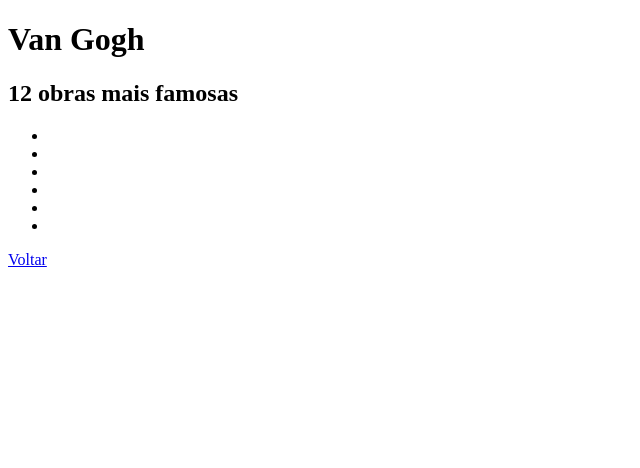
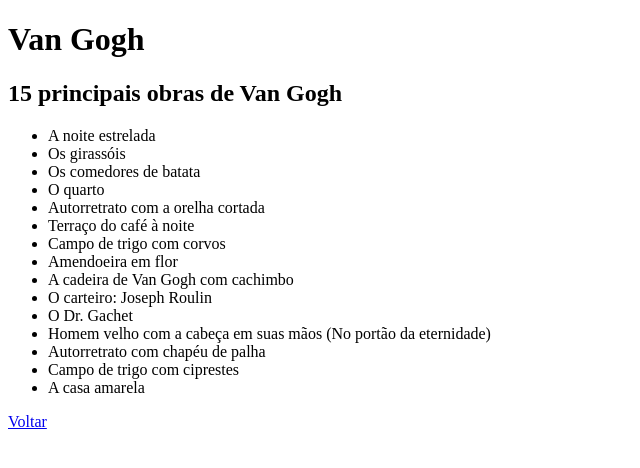
Before and after one commit to LauraRodrigues27/site-artistas, a plain HTML site: page van-gogh.html in a window 1280 px wide. Shown: the whole page, without its empty margins (0-640 px from the left). Drawn offline with Linux system fonts and the light colour scheme.

Commit message:
término

```diff
--- a/van-gogh.html
+++ b/van-gogh.html
@@ -7,15 +7,24 @@
 </head>
 <body>
     <h1>Van Gogh</h1>
-    <h2>12 obras mais famosas</h2>
+    <h2>15 principais obras de Van Gogh</h2>
     <p>
         <ul>
-            <li></li>
-            <li></li>
-            <li></li>
-            <li></li>
-            <li></li>
-            <li></li>
+            <li>A noite estrelada</li>
+            <li>Os girassóis</li>
+            <li>Os comedores de batata</li>
+            <li>O quarto</li>
+            <li>Autorretrato com a orelha cortada</li>
+            <li>Terraço do café à noite</li>
+            <li>Campo de trigo com corvos</li>
+            <li>Amendoeira em flor</li>
+            <li>A cadeira de Van Gogh com cachimbo</li>
+            <li>O carteiro: Joseph Roulin</li>
+            <li>O Dr. Gachet</li>
+            <li>Homem velho com a cabeça em suas mãos (No portão da eternidade)</li>
+            <li>Autorretrato com chapéu de palha</li>
+            <li>Campo de trigo com ciprestes</li>
+            <li>A casa amarela</li>
         </ul>
     </p>
     <a href="index.html"> Voltar</a>
```
Also changed, not shown: frida-kahlo.html (+1 -1 lines), tarsila-do-amaral.html (+1 -1 lines).
